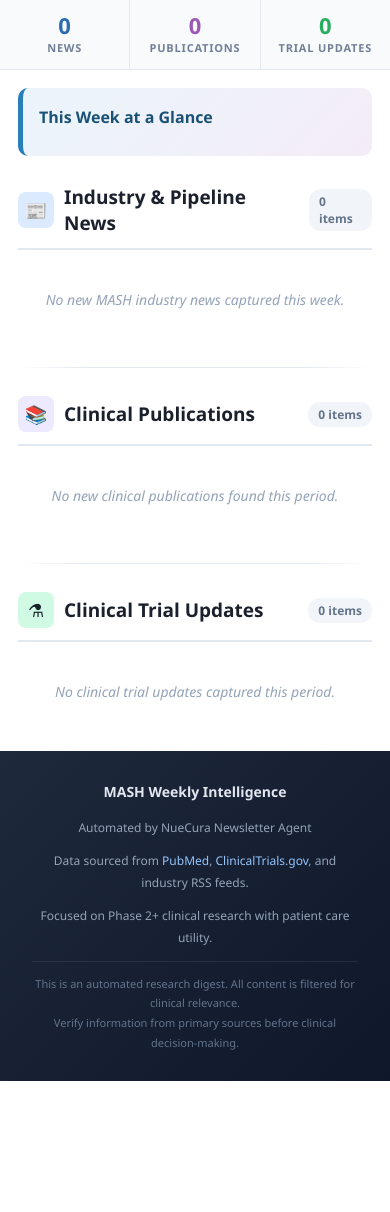
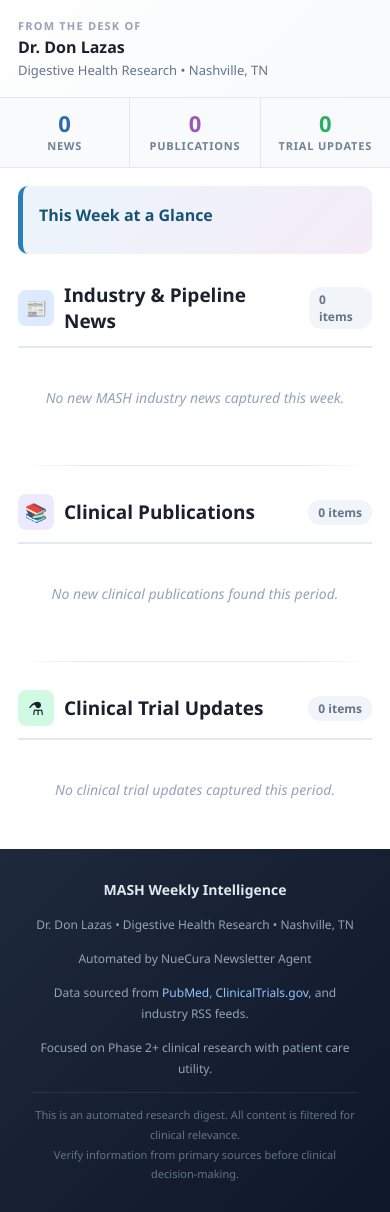
Before and after one commit to don427/MASH-Newsletter-, a Python web app: template templates/newsletter.html in a window 390 px wide. Shown: the part 189-1401 px from the top of the page. Before the commit the page ends 1270 px from the top, so only its background shows below. Run offline with Jinja, Linux system fonts and the light colour scheme; the template is opened without the code that fills it, so the values that code supplies are empty.

Commit message:
Add 'From the Desk of Dr. Don Lazas' branding with image support
- Add desk banner section between header and stats bar featuring
  Dr. Lazas headshot, name/title, and DHR logo
- Images are base64-encoded for email-safe embedding
- Config entries for headshot and logo paths (assets/ directory)
- Update plain-text version with Dr. Lazas / DHR attribution
- Add Dr. Lazas branding to footer
- Responsive layout for desk banner on mobile
- Place images in assets/dr_lazas_headshot.jpg and assets/dhr_logo.png

https://claude.ai/code/session_01CS3oPrMRuPKyx8ds8uWoWE

```diff
--- a/src/config.py
+++ b/src/config.py
@@ -98,5 +98,10 @@ WEB_SEARCH_QUERIES = [
     "MASH FDA approval resmetirom obeticholic acid",
 ]
 
+# --- Branding / Images ---
+ASSETS_DIR = os.path.join(os.path.dirname(os.path.dirname(__file__)), "assets")
+HEADSHOT_PATH = os.path.join(ASSETS_DIR, "dr_lazas_headshot.jpg")
+LOGO_PATH = os.path.join(ASSETS_DIR, "dhr_logo.png")
+
 # --- Output ---
 OUTPUT_DIR = os.path.join(os.path.dirname(os.path.dirname(__file__)), "output")
--- a/templates/newsletter.html
+++ b/templates/newsletter.html
@@ -83,6 +83,57 @@
     opacity: 0.6;
     margin-top: 12px;
     font-weight: 500;
+  }
+
+  /* From the Desk banner */
+  .desk-banner {
+    background: linear-gradient(135deg, #fefefe 0%, #f8fafc 100%);
+    border-bottom: 1px solid #e2e8f0;
+    padding: 24px 32px;
+    display: flex;
+    align-items: center;
+    gap: 20px;
+  }
+  .desk-photo {
+    width: 72px;
+    height: 72px;
+    border-radius: 50%;
+    object-fit: cover;
+    border: 3px solid #2980b9;
+    box-shadow: 0 2px 8px rgba(41,128,185,0.2);
+    flex-shrink: 0;
+  }
+  .desk-info {
+    flex: 1;
+  }
+  .desk-label {
+    font-size: 11px;
+    font-weight: 600;
+    text-transform: uppercase;
+    letter-spacing: 1.2px;
+    color: #94a3b8;
+    margin-bottom: 4px;
+  }
+  .desk-name {
+    font-size: 18px;
+    font-weight: 800;
+    color: #1a202c;
+    margin: 0 0 3px 0;
+    line-height: 1.3;
+  }
+  .desk-org {
+    font-size: 13px;
+    color: #64748b;
+    font-weight: 500;
+    margin: 0;
+  }
+  .desk-logo {
+    height: 48px;
+    width: auto;
+    max-width: 120px;
+    object-fit: contain;
+    flex-shrink: 0;
+    opacity: 0.9;
   }
 
   /* Stats bar */
@@ -430,6 +481,10 @@
     .stat-number { font-size: 22px; }
     .trial-meta { gap: 6px; }
     .section-divider { margin: 8px 18px; }
+    .desk-banner { padding: 18px 18px; gap: 14px; }
+    .desk-photo { width: 56px; height: 56px; }
+    .desk-name { font-size: 16px; }
+    .desk-logo { height: 36px; }
   }
 </style>
 </head>
@@ -442,6 +497,21 @@
     <h1>MASH Weekly Intelligence</h1>
     <p class="subtitle">Metabolic Dysfunction-Associated Steatohepatitis</p>
     <p class="date-line">{{ date_range }} &#8226; Issue #{{ issue_number }}</p>
+  </div>
+
+  <!-- From the Desk Of -->
+  <div class="desk-banner">
+    {% if headshot_uri %}
+    <img src="{{ headshot_uri }}" alt="Dr. Don Lazas" class="desk-photo">
+    {% endif %}
+    <div class="desk-info">
+      <div class="desk-label">From the Desk of</div>
+      <p class="desk-name">Dr. Don Lazas</p>
+      <p class="desk-org">Digestive Health Research &#8226; Nashville, TN</p>
+    </div>
+    {% if logo_uri %}
+    <img src="{{ logo_uri }}" alt="DHR Logo" class="desk-logo">
+    {% endif %}
   </div>
 
   <!-- Stats bar -->
@@ -571,6 +641,7 @@
   <!-- Footer -->
   <div class="footer">
     <div class="footer-brand">MASH Weekly Intelligence</div>
+    <p>Dr. Don Lazas &#8226; Digestive Health Research &#8226; Nashville, TN</p>
     <p>Automated by NueCura Newsletter Agent</p>
     <p>Data sourced from <a href="https://pubmed.ncbi.nlm.nih.gov/">PubMed</a>,
        <a href="https://clinicaltrials.gov/">ClinicalTrials.gov</a>,
```
Also changed, not shown: src/formatter.py (+24 -1 lines), 1 other file.
